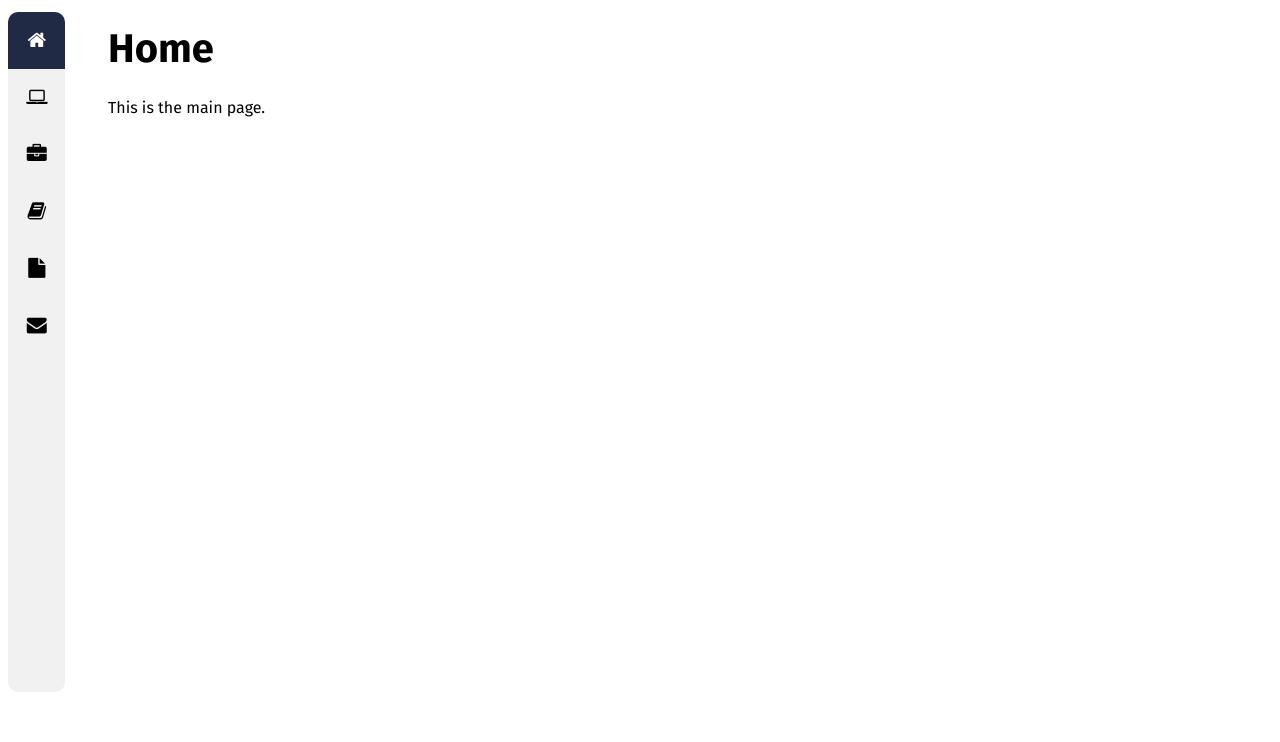
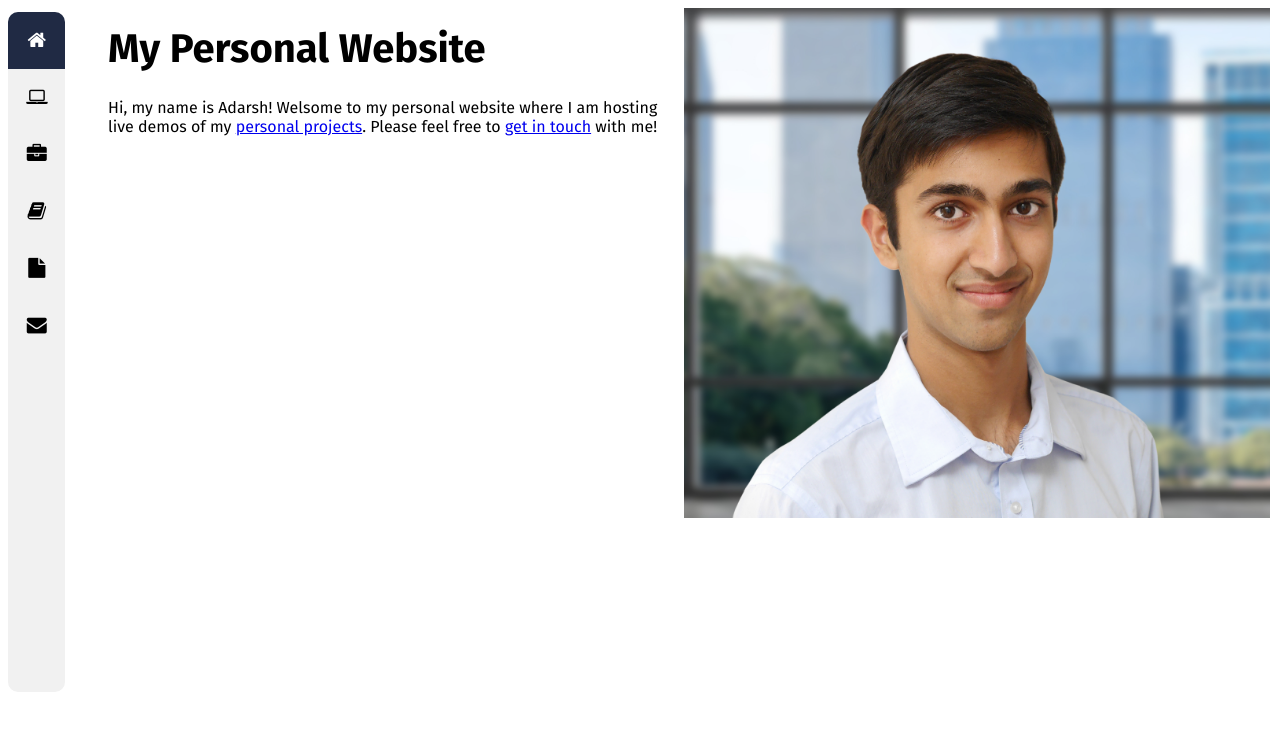
Before and after one commit to adpad2/flask-website, a Flask app: page /home in a window 1280 px wide. Shown: the part 58-800 px from the top of the page. Run offline with Flask 3, Linux system fonts and the light colour scheme.

Commit message:
Added personal portrait on home page

```diff
--- /dev/null
+++ b/api/static/home.css
@@ -0,0 +1,12 @@
+/* Crop, position, and resize personal image */
+#personal-image {
+   width: 50%;
+   aspect-ratio: 1.15;
+   float: right;
+   object-fit: cover;
+   margin-right: 10px;
+   margin-top: -90px;
+   margin-left: 20px;
+   opacity: 0;
+   transition: 2s;
+}
--- a/api/templates/pages/home.html
+++ b/api/templates/pages/home.html
@@ -1,11 +1,20 @@
 {% extends 'base.html' %}
 
 {% block header %}
-  <h1>{% block title %}Home{% endblock title %}</h1>
+  <link rel="stylesheet" href="{{url_for('static', filename='home.css')}}">
+  <h1>{% block title %}My Personal Website{% endblock title %}</h1>
+  <script>
+    window.addEventListener('load', function() {
+      /* Set to full opacity when the window finishes loading */
+      document.getElementById('personal-image').style.opacity = 1;
+    });
+  </script>
 {% endblock header %}
 
 {% block content %}
   <p>
-    This is the main page.
+    <img src="{{url_for('static', filename='assets/adarsh_portrait.jpg')}}" id="personal-image"></img>
+    Hi, my name is Adarsh! Welsome to my personal website where I am hosting live demos of my <a href="projects">personal
+    projects</a>. Please feel free to <a href="contact">get in touch</a> with me!
   </p>
 {% endblock content %}
```
Also changed, not shown: api/static/assets/adarsh_portrait.jpg (added).
